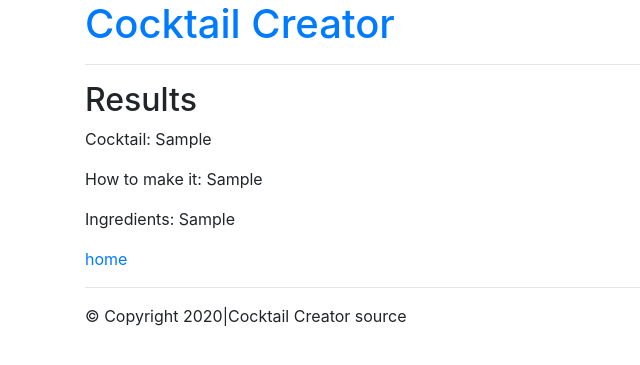
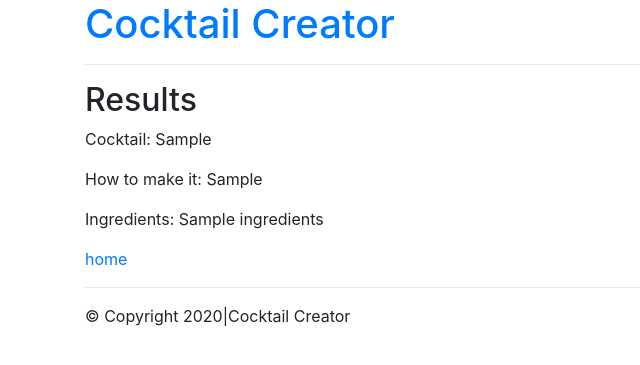
Before and after one commit to emily-arden/cocktail_creator, a Flask app: template web_app/templates/cocktail.html in a window 1280 px wide. Shown: the top 365 px of the page, without its empty margins (0-640 px from the left). Run offline with Flask 2, Linux system fonts and the light colour scheme; the template is opened without the code that fills it: most values are stand-ins (such as "Sample title", 1, 10 or a date in 2020); some libraries are stand-ins or nearby versions.

Commit message:
Add ingredients in the detail page

```diff
--- a/web_app/routes.py
+++ b/web_app/routes.py
@@ -20,7 +20,7 @@ def index():
 
 #
 # GET /search/cocktail
-# GET /search/cocktail?name=margarita
+# GET /search/cocktail?id=1111
 # POST /search/cocktail
 #
 @cocktail_routes.route("/search/cocktail", methods=["GET", "POST"])
@@ -37,13 +37,19 @@ def cocktail():
         # HANDLE POST REQUEST WITH CHOICE IN THE REQUEST BODY:
         params = {"i":request.values["id"]}
         # sending get request and saving the response as response object
-    else:
-       return render_template("error.html")
 
     response = requests.get(url = URL, params = params)
     data = response.json()
+    cocktail = data.get('drinks')[0]
+    ingredients = []
+    for i in range(1,16):
+        if cocktail.get(f'strIngredient{i}') is None:
+            break
+        print(cocktail.get(f'strIngredient{i}') )
+        ingredients.append(cocktail.get(f'strIngredient{i}') + ": " + cocktail.get(f'strMeasure{i}', "N/A"))
+        print(ingredients)
+    data['ingredients'] = ingredients
     pprint.pprint(data)
-
     return render_template("cocktail.html",
         data=data,
     )
--- a/web_app/templates/cocktail.html
+++ b/web_app/templates/cocktail.html
@@ -9,7 +9,7 @@
 
   <p>Cocktail: {{ data.drinks[0].strDrink }}</p>
   <p>How to make it: {{ data.drinks[0].strInstructions }}</p>
-  <p>Ingredients: {{ data.drinks[0].strIngredient1 }}</p>
+  <p>Ingredients: {{ data.ingredients }}</p>
 
   <a href="/">home</a>
 {% endblock %}
--- a/web_app/templates/layout.html
+++ b/web_app/templates/layout.html
@@ -42,7 +42,7 @@
       <div id="footer">
         <hr>
         &copy; Copyright 2020|Cocktail Creator
-        <a>source</a>
+
       </div>
     </div>
 
```
